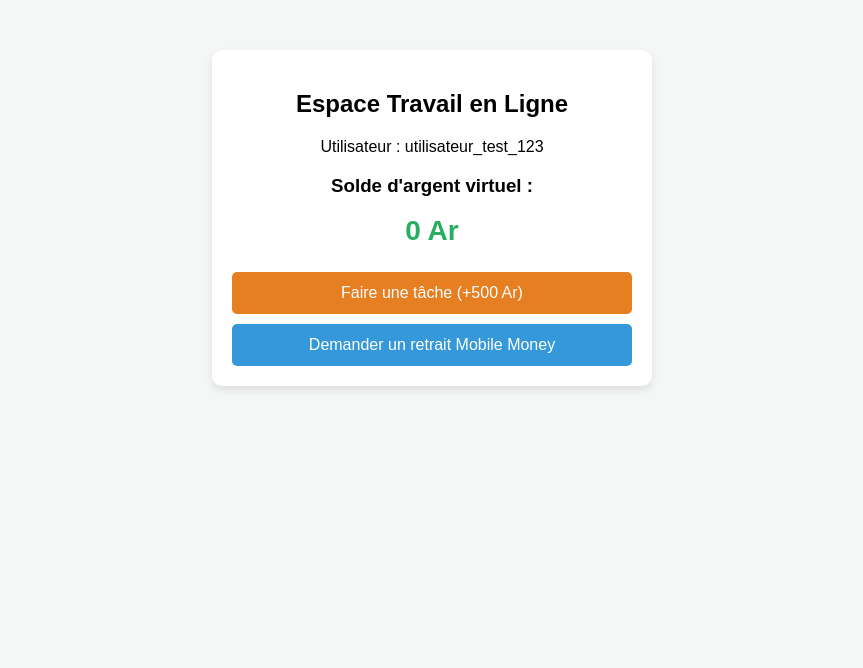
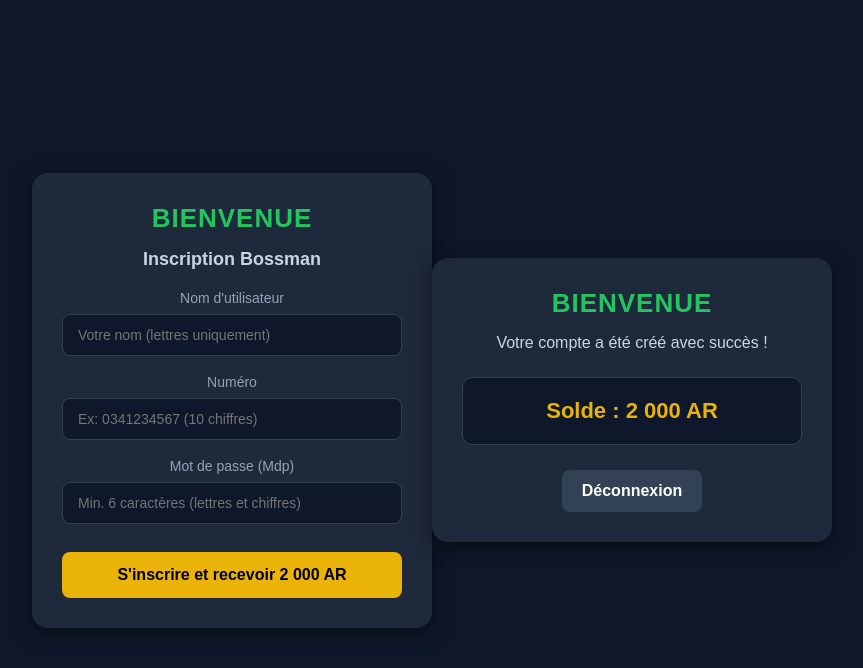
Before and after one commit to tsiresenah-alt/Travail-en-ligne-, a plain HTML site: page index.html in a window 1280 px wide. Shown: the whole page, without its empty margins (208-1071 px from the left). Drawn offline with Linux system fonts and the light colour scheme; no server answers.

Commit message:
Update index.html

```diff
--- a/index.html
+++ b/index.html
@@ -3,89 +3,100 @@
 <head>
     <meta charset="UTF-8">
     <meta name="viewport" content="width=device-width, initial-scale=1.0">
-    <title>Mon Site de Travail en Ligne</title>
+    <title>Inscription Bossman</title>
     <style>
-        body { font-family: Arial, sans-serif; background: #f4f7f6; margin: 0; padding: 20px; text-align: center; }
-        .card { background: white; max-width: 400px; margin: 30px auto; padding: 20px; border-radius: 10px; box-shadow: 0 4px 8px rgba(0,0,0,0.1); }
-        .balance { font-size: 28px; color: #27ae60; font-weight: bold; margin: 15px 0; }
-        button { background: #3498db; color: white; border: none; padding: 12px 20px; font-size: 16px; border-radius: 5px; cursor: pointer; width: 100%; margin-top: 10px; }
-        button:hover { background: #2980b9; }
-        .task-btn { background: #e67e22; }
-        .task-btn:hover { background: #d35400; }
+        * { box-sizing: border-box; margin: 0; padding: 0; font-family: sans-serif; }
+        body { background-color: #0f172a; color: #ffffff; display: flex; justify-content: center; align-items: center; min-height: 100vh; padding: 20px; }
+        .container { background-color: #1e293b; padding: 30px; border-radius: 16px; width: 100%; max-width: 400px; box-shadow: 0 4px 20px rgba(0, 0, 0, 0.5); }
+        h1 { text-align: center; color: #22c55e; margin-bottom: 25px; font-size: 24px; letter-spacing: 1px; }
+        h2 { font-size: 18px; margin-bottom: 20px; text-align: center; color: #cbd5e1; }
+        .form-group { margin-bottom: 18px; }
+        label { display: block; font-size: 14px; margin-bottom: 8px; color: #94a3b8; }
+        input { width: 100%; padding: 12px 15px; background-color: #0f172a; border: 1px solid #334155; border-radius: 8px; color: #ffffff; font-size: 14px; outline: none; }
+        input:focus { border-color: #eab308; }
+        button { width: 100%; padding: 14px; background-color: #eab308; border: none; border-radius: 8px; color: #000000; font-weight: bold; font-size: 16px; cursor: pointer; margin-top: 10px; }
+        button:hover { background-color: #ca8a04; }
     </style>
 </head>
 <body>
 
-    <div class="card">
-        <h2>Espace Travail en Ligne</h2>
-        <p>Utilisateur : <span id="user-email">Chargement...</span></p>
+    <div class="container">
+        <h1>BIENVENUE</h1>
+        <h2>Inscription Bossman</h2>
 
-        <h3>Solde d'argent virtuel :</h3>
-        <div class="balance"><span id="user-balance">0</span> Ar</div>
+        <form id="inscriptionForm">
+            <div class="form-group">
+                <label for="username">Nom d'utilisateur</label>
+                <input type="text" id="username" required placeholder="Votre nom (lettres uniquement)">
+            </div>
 
-        <button class="task-btn" onclick="accomplirTache()">Faire une tâche (+500 Ar)</button>
-        <button onclick="simulerRetrait()">Demander un retrait Mobile Money</button>
+            <div class="form-group">
+                <label for="phone">Numéro</label>
+                <input type="tel" id="phone" pattern="[0-9]{10}" maxlength="10" required placeholder="Ex: 0341234567 (10 chiffres)">
+            </div>
+
+            <div class="form-group">
+                <label for="password">Mot de passe (Mdp)</label>
+                <input type="password" id="password" minlength="6" required placeholder="Min. 6 caractères (lettres et chiffres)">
+            </div>
+
+            <button type="submit">S'inscrire et recevoir 2 000 AR</button>
+        </form>
     </div>
 
-    <!-- SDK Firebase (Version modulaire compatible web moderne) -->
-    <script type="module">
-        import { initializeApp } from "https://www.gstatic.com/firebasejs/10.8.0/firebase-app.js";
-        import { getFirestore, doc, getDoc, setDoc, updateDoc, increment } from "https://www.gstatic.com/firebasejs/10.8.0/firebase-firestore.js";
+    <script>
+        document.getElementById('inscriptionForm').addEventListener('submit', function(e) {
+            e.preventDefault(); // Empêche la réinitialisation de la page
 
-        // 1. Remplacez ces informations par les vôtres obtenues sur la console Firebase
-        const firebaseConfig = {
-            apiKey: "VOTRE_API_KEY",
-            authDomain: "votre-projet.firebaseapp.com",
-            projectId: "votre-projet",
-            storageBucket: "votre-projet.appspot.com",
-            messagingSenderId: "ID_SENDER",
-            appId: "VOTRE_APP_ID"
-        };
+            const password = document.getElementById('password').value;
+            const hasLetters = /[a-zA-Z]/.test(password);
+            const hasNumbers = /[0-9]/.test(password);
 
-        // Initialisation de Firebase
-        const app = initializeApp(firebaseConfig);
-        const db = getFirestore(app);
+            if (password.length < 6) {
+                alert("Le mot de passe doit contenir au moins 6 caractères.");
+                return;
+            }
 
-        // ID de test pour l'utilisateur
-        const userId = "utilisateur_test_123";
-        const userRef = doc(db, "utilisateurs", userId);
+            if (!hasLetters || !hasNumbers) {
+                alert("Le mot de passe doit contenir à la fois des lettres et des chiffres.");
+                return;
+            }
 
-        async function chargerProfil() {
-            document.getElementById("user-email").innerText = userId;
-            const docSnap = await getDoc(userRef);
-
-            if (docSnap.exists()) {
-                document.getElementById("user-balance").innerText = docSnap.data().solde || 0;
-            } else {
-                await setDoc(userRef, { solde: 0 });
-                document.getElementById("user-balance").innerText = 0;
-            }
-        }
-
-        window.accomplirTache = async function() {
-            try {
-                await updateDoc(userRef, {
-                    solde: increment(500)
-                });
-                alert("Tâche validée ! +500 Ar ajoutés.");
-                chargerProfil();
-            } catch (error) {
-                console.error("Erreur lors de la tâche : ", error);
-            }
-        };
-
-        window.simulerRetrait = async function() {
-            const docSnap = await getDoc(userRef);
-            const soldeActuel = docSnap.data().solde || 0;
-
-            if (soldeActuel >= 5000) {
-                alert("Demande de retrait Mobile Money envoyée avec succès !");
-            } else {
-                alert("Solde insuffisant. Il vous faut au moins 5000 Ar pour effectuer un retrait.");
-            }
-        };
-
-        chargerProfil();
+            // Redirection vers la page du tableau de bord si tout est correct
+            window.location.href = "dashboard.html";
+        });
     </script>
 </body>
 </html>
+<!DOCTYPE html>
+<html lang="fr">
+<head>
+    <meta charset="UTF-8">
+    <meta name="viewport" content="width=device-width, initial-scale=1.0">
+    <title>Bossman - Tableau de bord</title>
+    <style>
+        * { box-sizing: border-box; margin: 0; padding: 0; font-family: sans-serif; }
+        body { background-color: #0f172a; color: #ffffff; display: flex; justify-content: center; align-items: center; min-height: 100vh; padding: 20px; }
+        .container { background-color: #1e293b; padding: 30px; border-radius: 16px; width: 100%; max-width: 400px; text-align: center; box-shadow: 0 4px 20px rgba(0, 0, 0, 0.5); }
+        h1 { color: #22c55e; margin-bottom: 15px; font-size: 26px; }
+        p { color: #cbd5e1; margin-bottom: 25px; font-size: 16px; }
+        .balance { background-color: #0f172a; padding: 20px; border-radius: 10px; font-size: 22px; color: #eab308; font-weight: bold; margin-bottom: 25px; border: 1px solid #334155; }
+        a { display: inline-block; padding: 12px 20px; background-color: #334155; color: #ffffff; text-decoration: none; border-radius: 8px; font-weight: bold; }
+        a:hover { background-color: #475569; }
+    </style>
+</head>
+<body>
+
+    <div class="container">
+        <h1>BIENVENUE</h1>
+        <p>Votre compte a été créé avec succès !</p>
+
+        <div class="balance">
+            Solde : 2 000 AR
+        </div>
+
+        <a href="index.html">Déconnexion</a>
+    </div>
+
+</body>
+</html>
```
